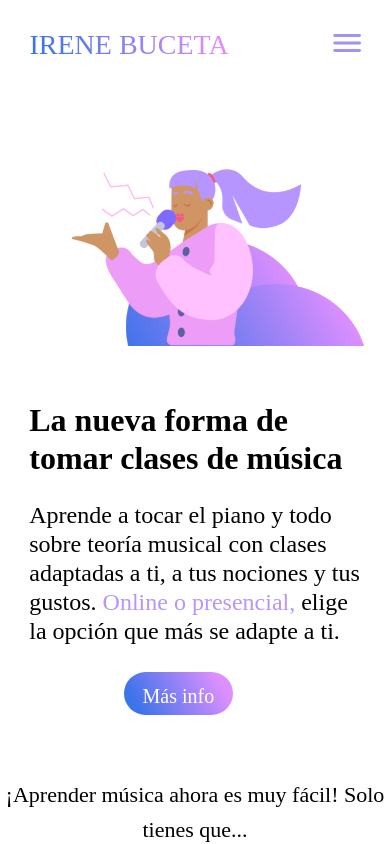
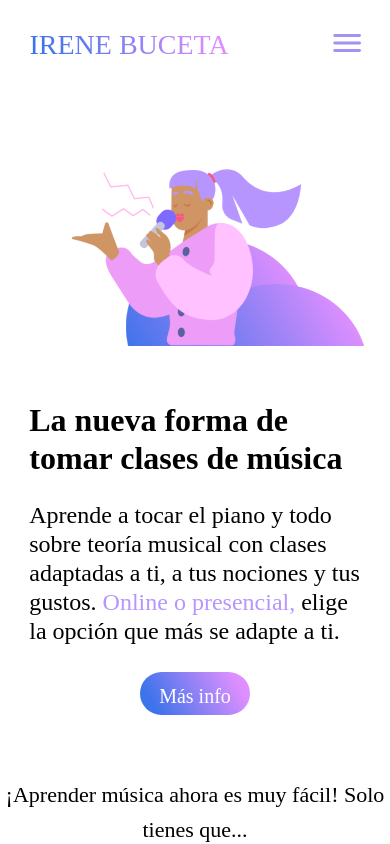
Before and after one commit to ireneBuz/clases, a Vue app: page / in a window 390 px wide. Shown: the top 844 px of the page. Built offline with nearby package versions, Linux system fonts and the light colour scheme; a web font is replaced by a local one.

Commit message:
button toc

```diff
--- a/src/components/Hero.vue
+++ b/src/components/Hero.vue
@@ -92,6 +92,7 @@ const closeModal = () => {
 
 .hero .hero-text {
     flex-direction: column;
+    align-items: center;
 }
 
 .hero .hero-img img {
@@ -139,6 +140,7 @@ const closeModal = () => {
 .hero .hero-text .info {
     margin-top: 55px;
     margin-bottom: 50px;
+    margin-left: 10px;
 
 }
 
@@ -225,7 +227,6 @@ const closeModal = () => {
 
     .hero .hero-text .info {
         text-align: center;
-        width: 90%;
         padding-top: 5px;
         margin-top: 35px;
         margin-left: 0;
```
